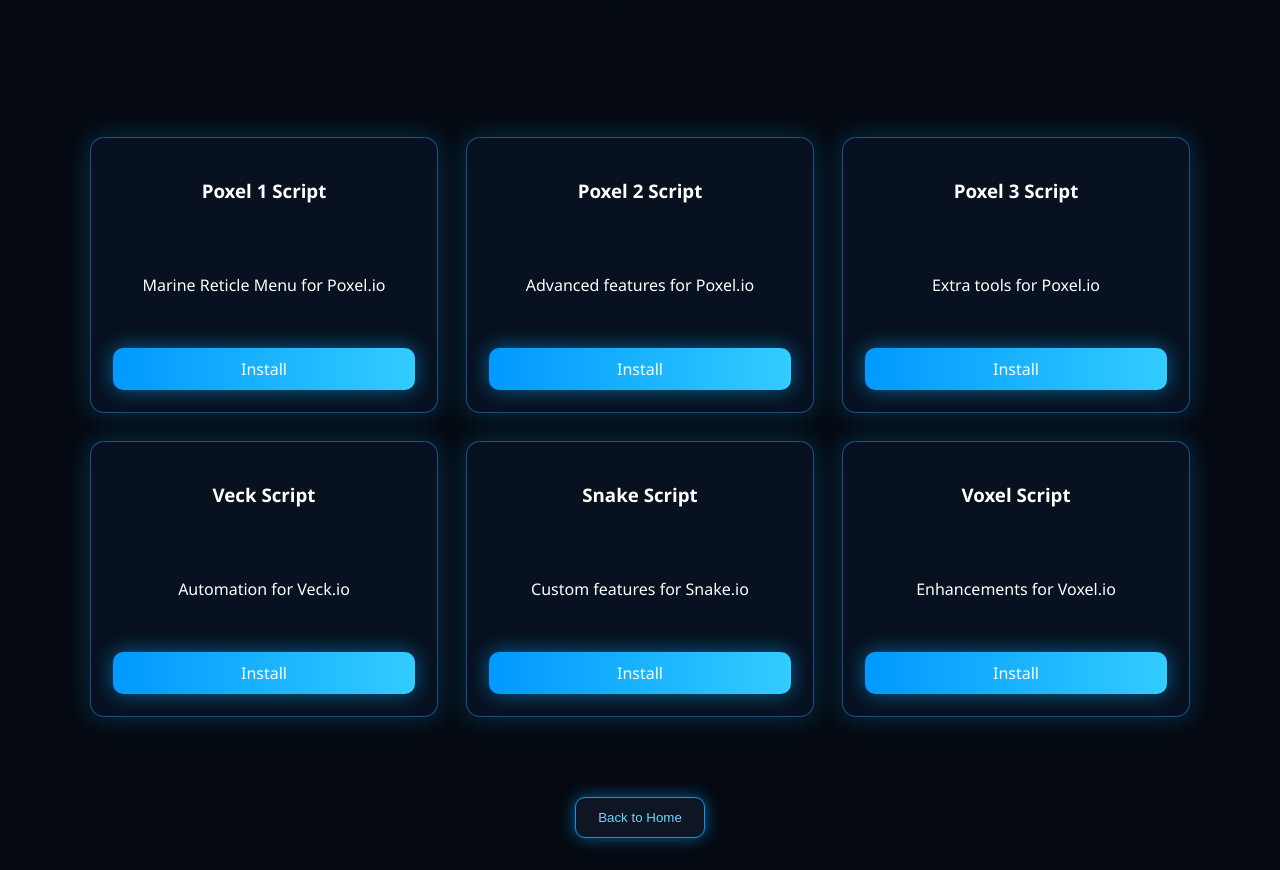
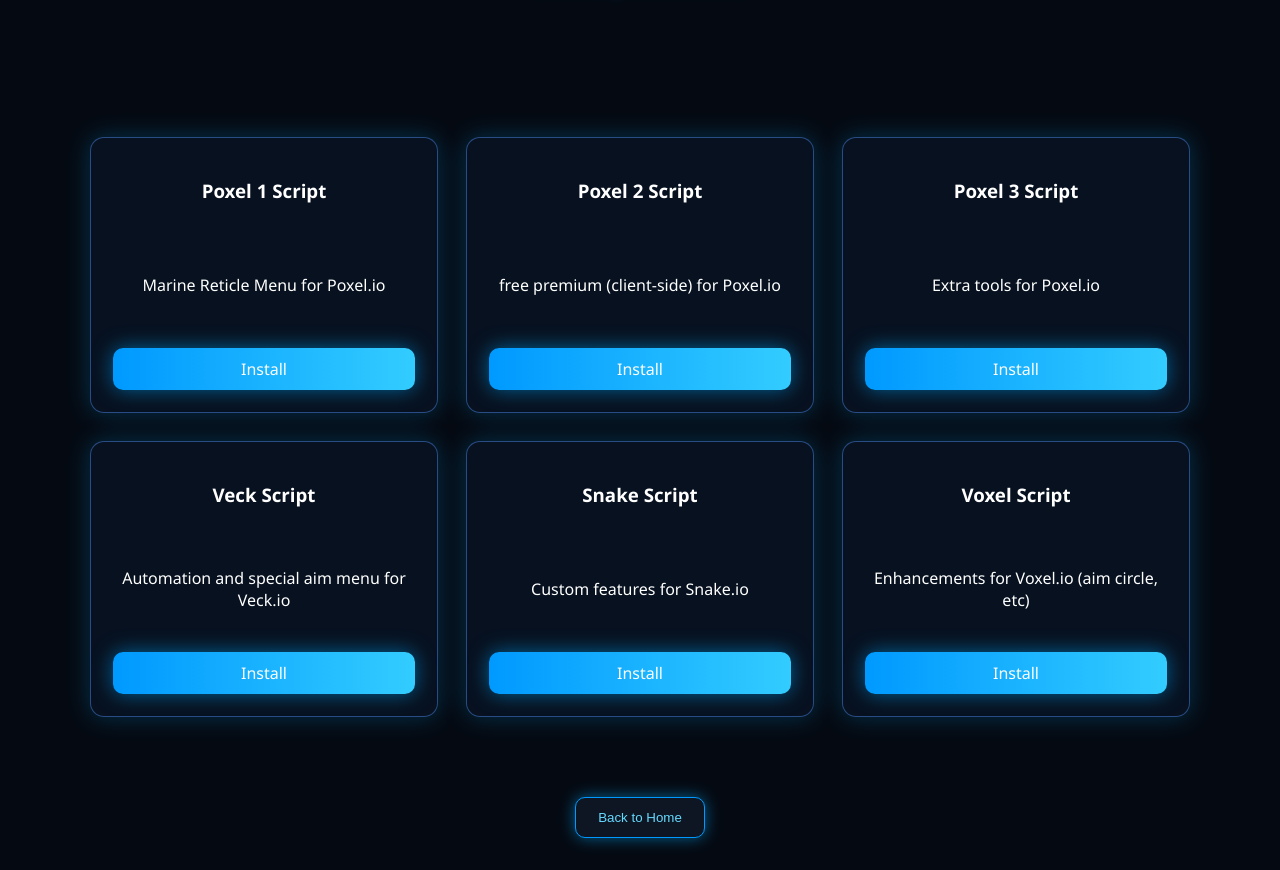
Before and after one commit to 88888123/kingnooby.github.io, a plain HTML site: page page2.html in a window 1280 px wide. Shown: the part 227-1097 px from the top of the page. Drawn offline with Linux system fonts and the light colour scheme.

Commit message:
Update page2.html

```diff
--- a/page2.html
+++ b/page2.html
@@ -25,7 +25,7 @@
         <!-- SCRIPT 2 -->
         <div class="script-card">
             <h3>Poxel 2 Script</h3>
-            <p>Advanced features for Poxel.io</p>
+            <p>free premium (client-side) for Poxel.io</p>
             <a href="scripts/poxel2.user.js" class="install-btn">Install</a>
         </div>
 
@@ -39,7 +39,7 @@
         <!-- SCRIPT 4 -->
         <div class="script-card">
             <h3>Veck Script</h3>
-            <p>Automation for Veck.io</p>
+            <p>Automation and special aim menu for Veck.io</p>
             <a href="scripts/veck.user.js" class="install-btn">Install</a>
         </div>
 
@@ -53,7 +53,7 @@
         <!-- SCRIPT 6 -->
         <div class="script-card">
             <h3>Voxel Script</h3>
-            <p>Enhancements for Voxel.io</p>
+            <p>Enhancements for Voxel.io (aim circle, etc)</p>
             <a href="scripts/voxel.user.js" class="install-btn">Install</a>
         </div>
 
```
